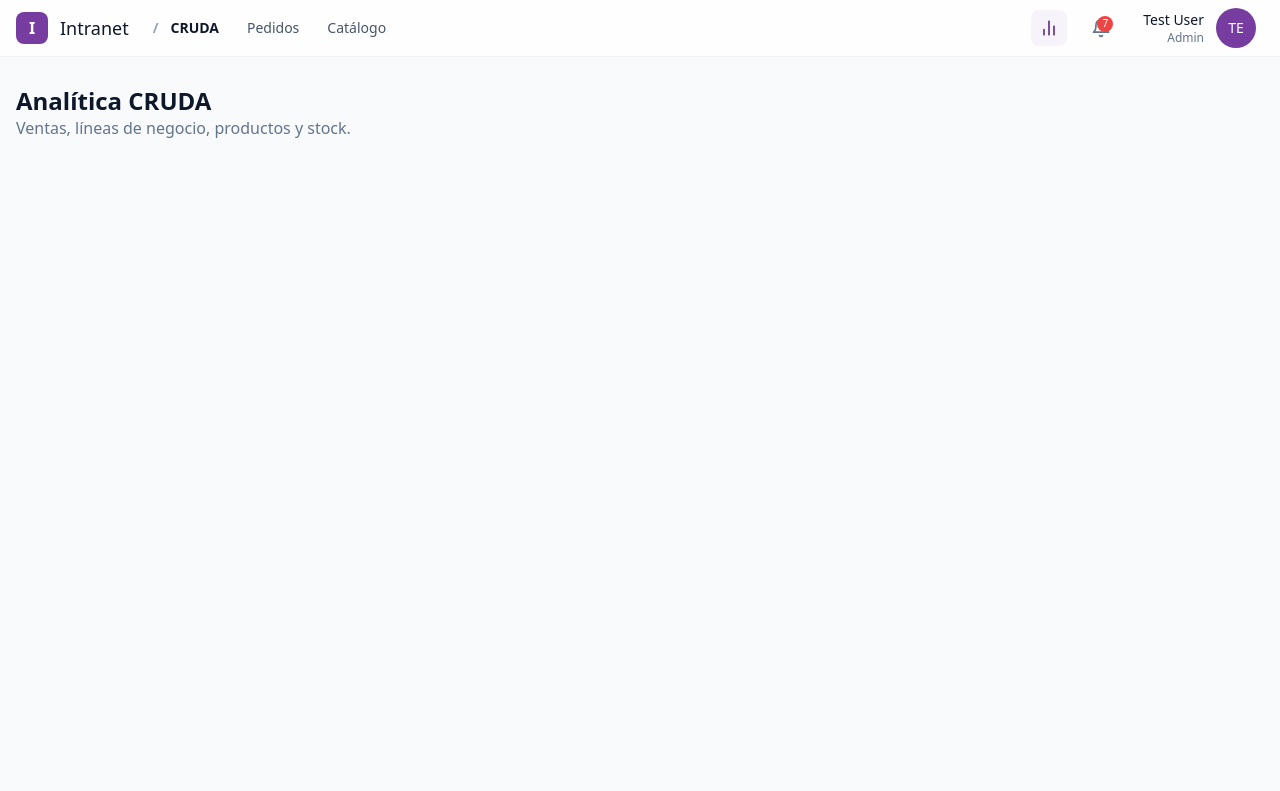
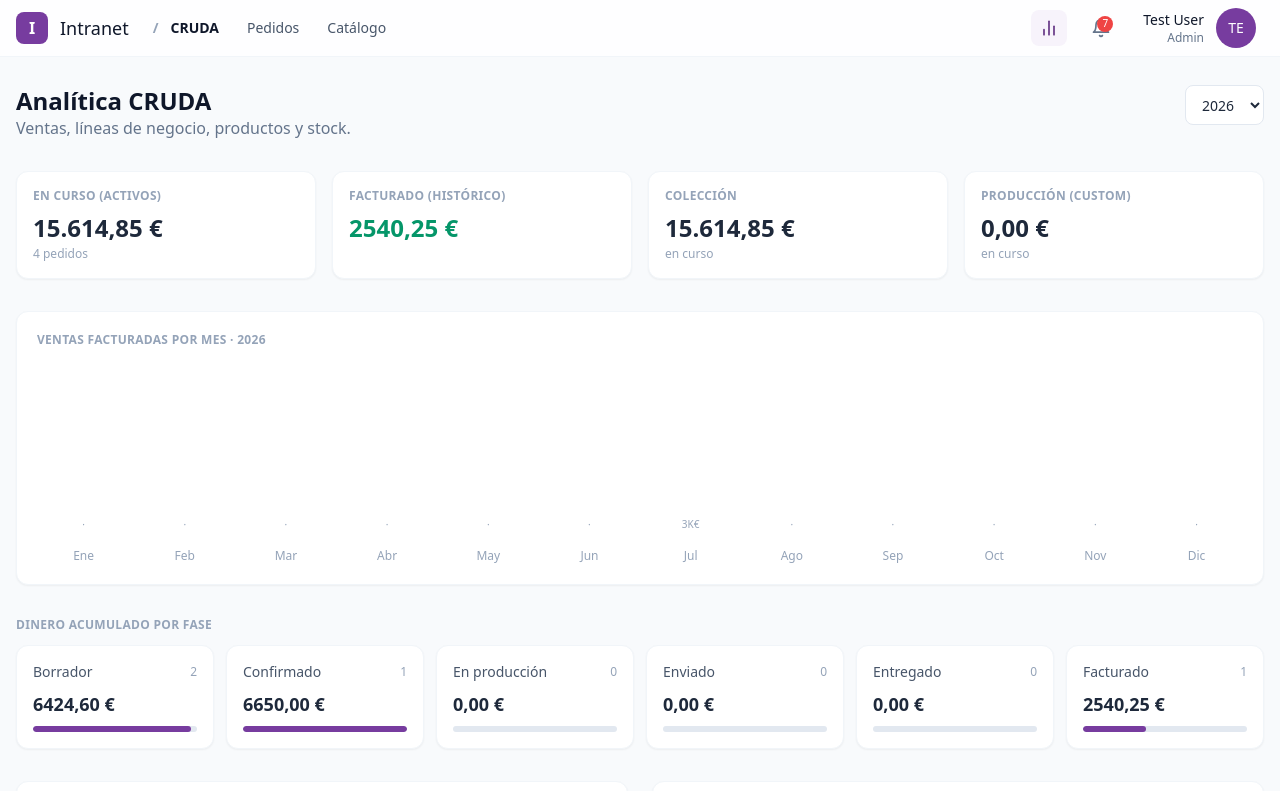
Before and after one commit to Arian1192/intranet-boilerplate, a React (Vite) app: page /cruda/analitica in a window 1280 px wide. Shown: the top 791 px of the page. Built offline with nearby package versions, Linux system fonts and the light colour scheme.

Commit message:
feat(cruda): Analítica page — stat cards, monthly sales chart, reused panels

```diff
--- /dev/null
+++ b/src/features/cruda/components/SalesByMonthChart.tsx
@@ -0,0 +1,31 @@
+import { Card } from '@/components/ui';
+import { eur } from '../data/format';
+import type { MonthSales } from '../data/types';
+
+function kLabel(value: number): string {
+  if (value <= 0) return '·';
+  return value >= 1000 ? `${Math.round(value / 1000)}K€` : `${Math.round(value)}€`;
+}
+
+export function SalesByMonthChart({ data, year }: { data: MonthSales[]; year: number }) {
+  const max = Math.max(...data.map((d) => d.value), 1);
+  return (
+    <Card className="p-5">
+      <h2 className="mb-6 text-xs font-semibold uppercase tracking-wide text-slate-400">Ventas facturadas por mes · {year}</h2>
+      <div className="flex h-48 items-end gap-2">
+        {data.map((m) => (
+          <div key={m.label} className="flex flex-1 flex-col items-center gap-2">
+            <span className="text-[10px] text-slate-400" title={eur(m.value)}>{kLabel(m.value)}</span>
+            <div className="flex w-full flex-1 items-end">
+              <div
+                className="w-full rounded-t"
+                style={{ height: `${(m.value / max) * 100}%`, backgroundColor: 'rgba(141,78,182,0.8)' }}
+              />
+            </div>
+            <span className="text-xs text-slate-400">{m.label}</span>
+          </div>
+        ))}
+      </div>
+    </Card>
+  );
+}
--- a/src/features/cruda/pages/AnaliticaPage.tsx
+++ b/src/features/cruda/pages/AnaliticaPage.tsx
@@ -1,10 +1,55 @@
+import { useState } from 'react';
+import { Card } from '@/components/ui';
+import { eur } from '../data/format';
+import { orderSummary, phaseAccum, products, salesForYear } from '../data/seed';
+import { PhaseAccumCards } from '../components/PhaseAccumCards';
+import { TopProductsTable } from '../components/TopProductsTable';
+import { StockAlerts } from '../components/StockAlerts';
+import { SalesByMonthChart } from '../components/SalesByMonthChart';
+
+const YEARS = [2023, 2024, 2025, 2026, 2027];
+
 export function AnaliticaPage() {
+  const [year, setYear] = useState(2026);
+
   return (
-    <div className="space-y-6">
-      <div>
-        <h1 className="text-2xl font-semibold text-slate-900">Analítica CRUDA</h1>
-        <p className="text-slate-500">Ventas, líneas de negocio, productos y stock.</p>
+    <div className="space-y-8">
+      <div className="flex items-start justify-between">
+        <div>
+          <h1 className="text-2xl font-semibold text-slate-900">Analítica CRUDA</h1>
+          <p className="text-slate-500">Ventas, líneas de negocio, productos y stock.</p>
+        </div>
+        <select aria-label="Año" value={year} onChange={(e) => setYear(Number(e.target.value))}
+          className="h-10 rounded-lg border border-slate-200 bg-white px-3 text-sm text-slate-800">
+          {YEARS.map((y) => (<option key={y} value={y}>{y}</option>))}
+        </select>
+      </div>
+
+      <div className="grid grid-cols-1 gap-4 sm:grid-cols-2 lg:grid-cols-4">
+        <StatBlock label="En curso (activos)" value={eur(orderSummary.activeAmount)} caption={`${orderSummary.activeCount} pedidos`} />
+        <StatBlock label="Facturado (histórico)" value={eur(orderSummary.invoicedAmount)} valueClass="text-emerald-600" />
+        <StatBlock label="Colección" value={eur(orderSummary.coleccionAmount)} caption="en curso" />
+        <StatBlock label="Producción (custom)" value={eur(orderSummary.produccionAmount)} caption="en curso" />
+      </div>
+
+      <SalesByMonthChart data={salesForYear(year)} year={year} />
+
+      <PhaseAccumCards items={phaseAccum} fullWidth />
+
+      <div className="grid grid-cols-1 gap-6 lg:grid-cols-2">
+        <TopProductsTable products={products} />
+        <StockAlerts products={products} />
       </div>
     </div>
   );
 }
+
+function StatBlock({ label, value, caption, valueClass }: { label: string; value: string; caption?: string; valueClass?: string }) {
+  return (
+    <Card className="p-4">
+      <p className="text-xs font-semibold uppercase tracking-wide text-slate-400">{label}</p>
+      <p className={`mt-2 text-2xl font-semibold ${valueClass ?? 'text-slate-800'}`}>{value}</p>
+      {caption && <p className="mt-0.5 text-xs text-slate-400">{caption}</p>}
+    </Card>
+  );
+}
```
Also changed, not shown: 1 other file (tests, documents, lock files or other folders).
